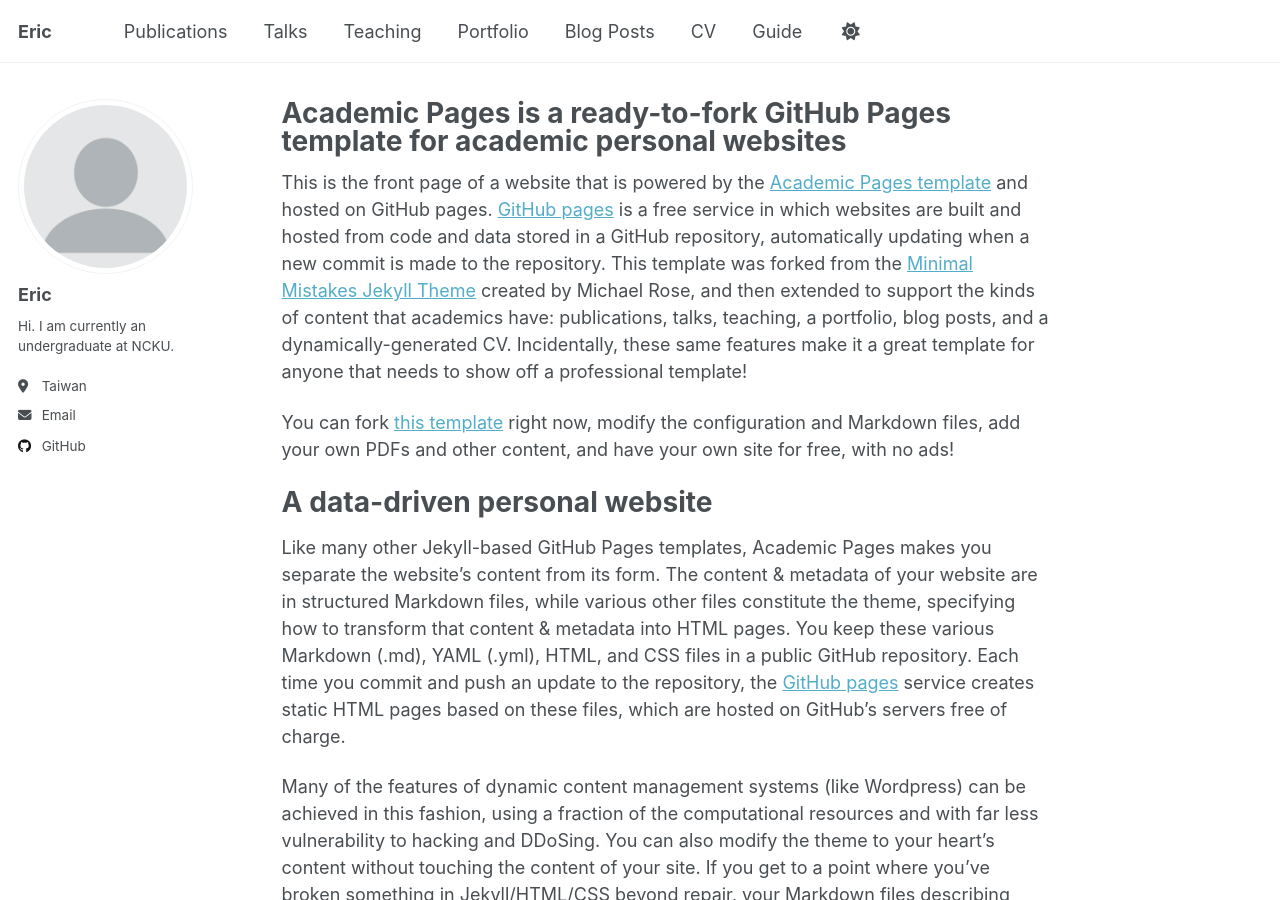
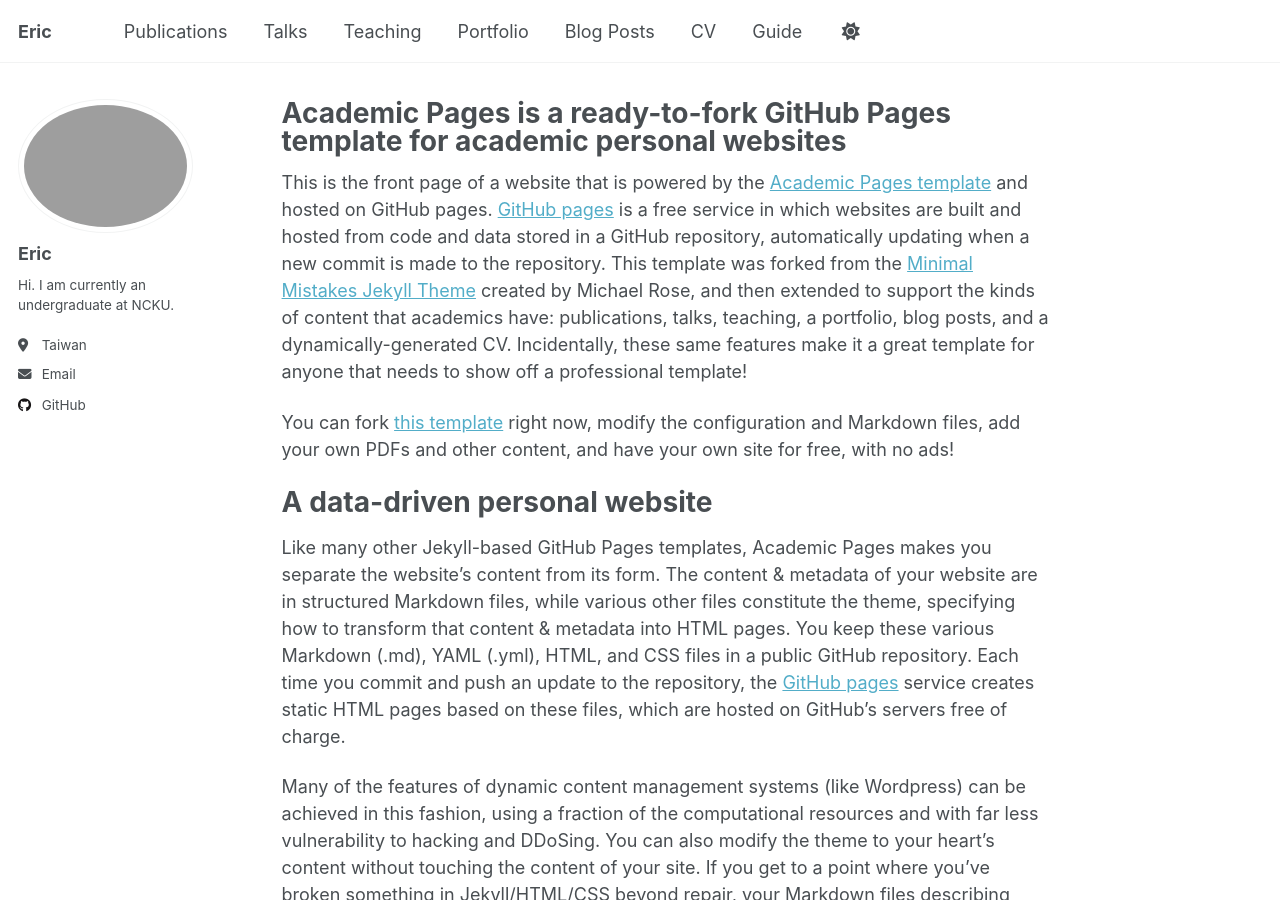
Before and after one commit to ericliu515515/ericliu515515.github.io, a Jekyll site: the page built from _pages/about.md, in a window 1280 px wide and 900 px high. Built offline with Jekyll 4.4.1, drawn with Linux system fonts in a browser that asks for light colours; a script that is not in the unit is left out.

Commit message:
Update author avatar image path in config

```diff
--- a/_config.yml
+++ b/_config.yml
@@ -23,7 +23,7 @@ repository               : "academicpages/academicpages.github.io"
 #               Additional customization can be done by editing /_includes/author-profile.html
 author:
   # Biographic information
-  avatar           : "profile.png"
+  avatar           : "images/cropped_circle_image.png"
   name             : "Eric"
   pronouns         : # example: "she/her"
   bio              : "Hi. I am currently an undergraduate at NCKU."
```
